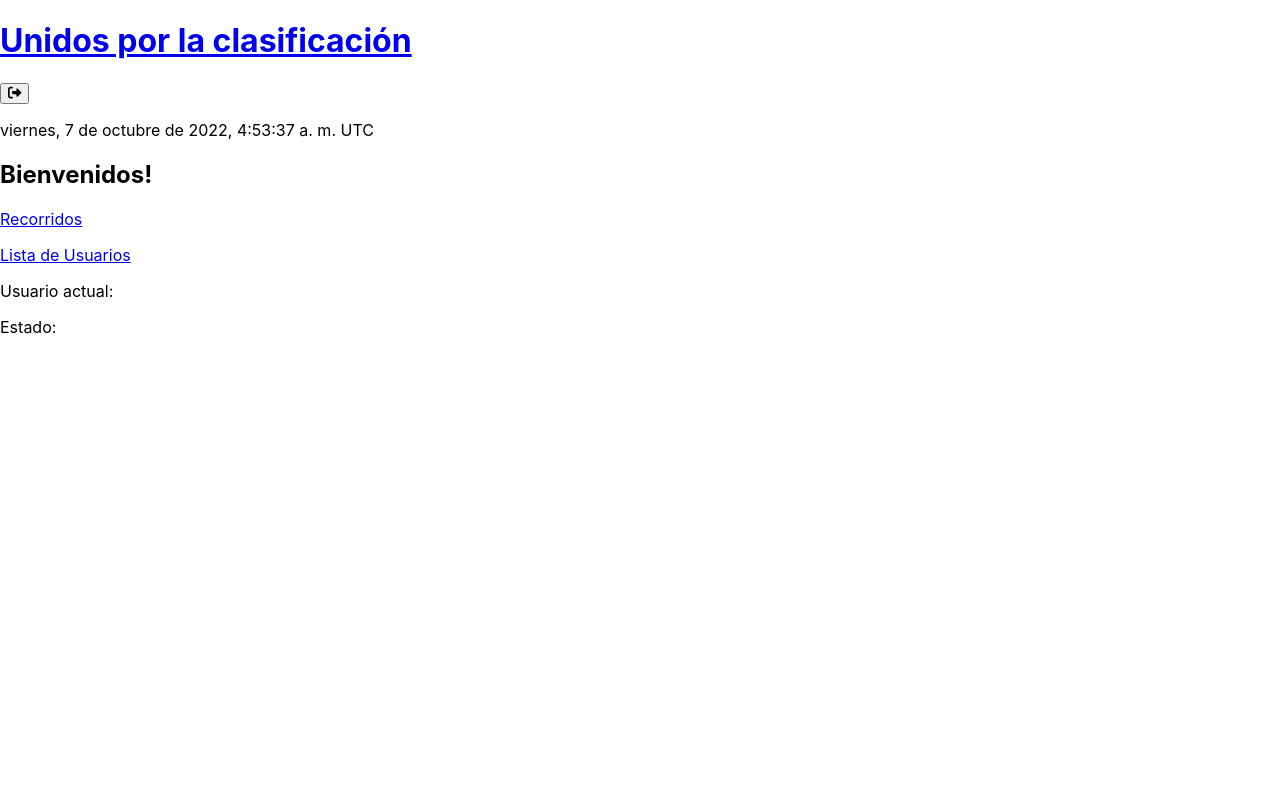
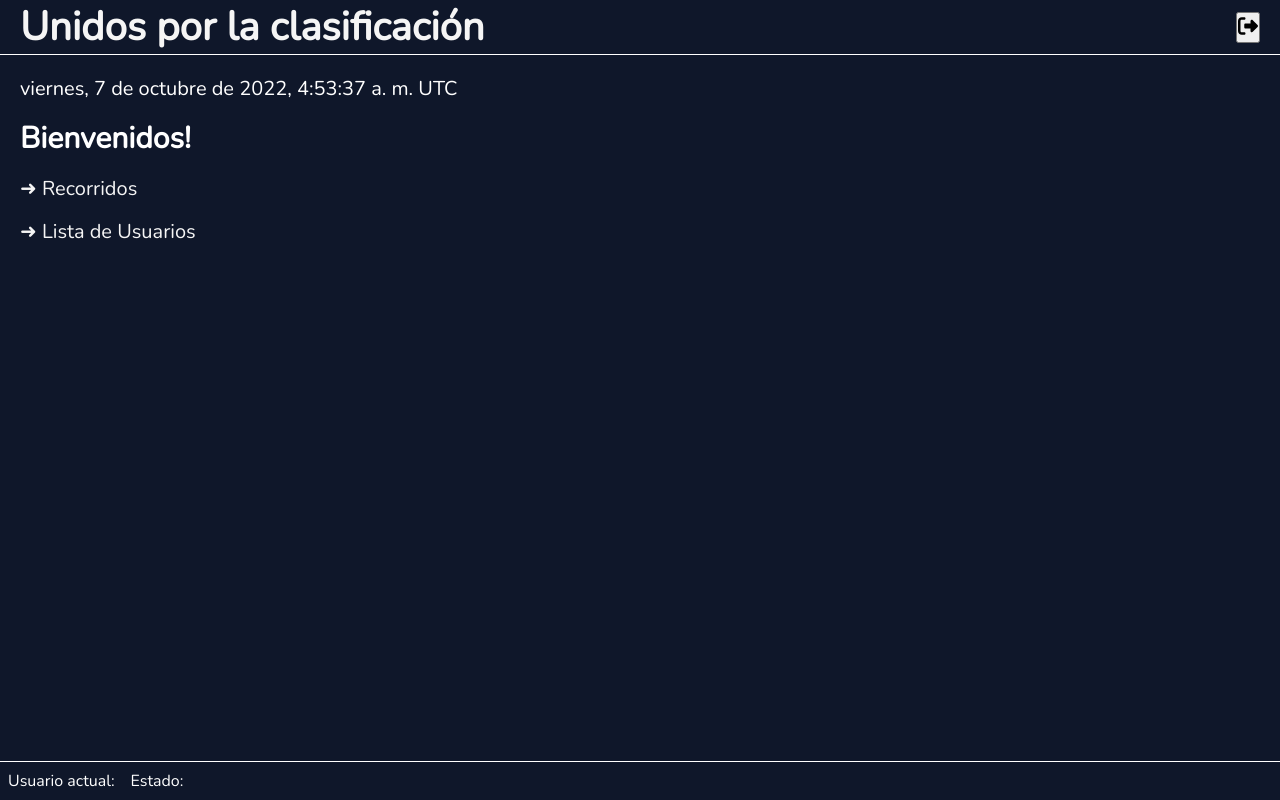
Before and after one commit to nando-dotjs/PF_Altion, a React (Create React App) app in the folder client/: page /dash in a window 1280 px wide. Built offline with nearby package versions, Linux system fonts and the light colour scheme; no server answers.

Commit message:
Se implementa primer CSS

```diff
--- a/client/src/components/DashHeader.js
+++ b/client/src/components/DashHeader.js
@@ -31,12 +31,12 @@ const DashHeader = () => {
 
     let dashClass = null
     if (!DASH_REGEX.test(pathname) && !NOTES_REGEX.test(pathname) && !USERS_REGEX.test(pathname)) {
-        dashClass = "dash-header__container--small"
+        dashClass = "dashHeaderContainer--small"
     }
 
     const logoutButton = (
         <button
-            className="icon-button"
+            className="iconButton"
             title="Logout"
             onClick={sendLogout}
         >
@@ -45,12 +45,12 @@ const DashHeader = () => {
     )
 
     const content = (
-        <header className="dash-header">
-            <div className={`dash-header__container ${dashClass}`}>
+        <header className="dashHeader">
+            <div className={`dashHeaderContainer ${dashClass}`}>
                 <Link to="/dash">
-                    <h1 className="dash-header__title">Unidos por la clasificación</h1>
+                    <h1 className="dashHeaderTitle">Unidos por la clasificación</h1>
                 </Link>
-                <nav className="dash-header__nav">
+                <nav className="dashHeaderNav">
                     {/* add more buttons later */}
                     {logoutButton}
                 </nav>
--- a/client/src/features/users/EditUserForm.js
+++ b/client/src/features/users/EditUserForm.js
@@ -106,11 +106,11 @@ const EditUserForm = ({ user }) => {
             <p className={errClass}>{errContent}</p>
 
             <form className="form" onSubmit={e => e.preventDefault()}>
-                <div className="form__title-row">
+                <div className="formTitleRow">
                     <h2>Edit User</h2>
-                    <div className="form__action-buttons">
+                    <div className="formActionButtons">
                         <button
-                            className="icon-button"
+                            className="iconButton"
                             title="Save"
                             onClick={onSaveUserClicked}
                             disabled={!canSave}
@@ -126,10 +126,10 @@ const EditUserForm = ({ user }) => {
                         </button>
                     </div>
                 </div>
-                <label className="form__label" htmlFor="username">
+                <label className="formLabel" htmlFor="username">
                     Nombre de usuario: <span className="nowrap">[3-20 letras]</span></label>
                 <input
-                    className={`form__input ${validUserClass}`}
+                    className={`formInput ${validUserClass}`}
                     id="username"
                     name="username"
                     type="text"
@@ -138,10 +138,10 @@ const EditUserForm = ({ user }) => {
                     onChange={onUsernameChanged}
                 />
 
-                <label className="form__label" htmlFor="password">
+                <label className="formLabel" htmlFor="password">
                     Contraseña: <span className="nowrap">[vacío = no se modifica]</span> <span className="nowrap">[4-12 carácteres incl. !@#$%]</span></label>
                 <input
-                    className={`form__input ${validPwdClass}`}
+                    className={`formInput ${validPwdClass}`}
                     id="password"
                     name="password"
                     type="password"
@@ -149,10 +149,10 @@ const EditUserForm = ({ user }) => {
                     onChange={onPasswordChanged}
                 />
 
-                <label className="form__label form__checkbox-container" htmlFor="user-active">
+                <label className="formLabel formCheckboxContainer" htmlFor="user-active">
                     ACTIVO:
                     <input
-                        className="form__checkbox"
+                        className="formCheckbox"
                         id="user-active"
                         name="user-active"
                         type="checkbox"
@@ -161,12 +161,12 @@ const EditUserForm = ({ user }) => {
                     />
                 </label>
 
-                <label className="form__label" htmlFor="roles">
+                <label className="formLabel" htmlFor="roles">
                     ROLES:</label>
                 <select
                     id="roles"
                     name="roles"
-                    className={`form__select ${validRolesClass}`}
+                    className={`formSelect ${validRolesClass}`}
                     multiple={true}
                     size="3"
                     value={roles}
--- a/client/src/index.css
+++ b/client/src/index.css
@@ -1,13 +1,378 @@
-body {
+@import url('https://fonts.googleapis.com/css2?family=Nunito&display=swap');
+
+* {
   margin: 0;
-  font-family: -apple-system, BlinkMacSystemFont, 'Segoe UI', 'Roboto', 'Oxygen',
-    'Ubuntu', 'Cantarell', 'Fira Sans', 'Droid Sans', 'Helvetica Neue',
-    sans-serif;
-  -webkit-font-smoothing: antialiased;
-  -moz-osx-font-smoothing: grayscale;
+  padding: 0;
+  box-sizing: border-box;
 }
 
-code {
-  font-family: source-code-pro, Menlo, Monaco, Consolas, 'Courier New',
-    monospace;
+/* || VARIABLES */
+
+:root {
+  /* COLORS */
+  --BGCOLOR: #0F172A;
+  --BORDER-COLOR: #FFF;
+  --COLOR: #FFF;
+  --ERROR: firebrick;
+  --INACTIVE: lightgray;
+  --LINK-COLOR: whitesmoke;
+  --LINK-HOVER: rgba(245, 245, 245, 0.9);
+  --NOTE-BGCOLOR: hsla(240, 64%, 27%, 0.65);
+  --STATUS-COMPLETE: limegreen;
+  --STATUS-OPEN: firebrick;
+  --TABLE-BGCOLOR: #FFF;
+  --TABLE-COLOR: #000;
+  --INPUT-INVALID: #F00;
 }
+
+/* || UTILITY CLASSES */
+.errmsg {
+  display: inline-block;
+  background-color: var(--TABLE-BGCOLOR);
+  color: var(--ERROR);
+  padding: 0.25em;
+  margin-bottom: 0.5em;
+}
+
+.errmsg a:any-link {
+  color: var(--ERROR);
+  text-decoration: underline;
+}
+
+.nowrap {
+  white-space: nowrap;
+}
+
+.icon-button {
+  width: 48px;
+  height: 48px;
+  font-size: 2.5rem;
+  background-color: transparent;
+  border: none;
+  color: var(--COLOR);
+  display: grid;
+  place-content: center;
+}
+
+.iconButton:hover,
+.iconButton:focus-visible {
+  transform: scale(1.2);
+}
+
+.iconButton[disabled] {
+  visibility: hidden;
+}
+
+/* || GENERAL STYLES */
+
+body {
+  font-family: 'Nunito', sans-serif;
+  min-height: 100vh;
+  background-color: var(--BGCOLOR);
+  color: var(--COLOR);
+  /* background-image: url('./img/background.jpg'); */
+  background-size: cover;
+  background-position: top right;
+  background-blend-mode: multiply;
+}
+
+input,
+button,
+textarea,
+select {
+  font: inherit;
+}
+
+#root {
+  /* React root div */
+  min-height: 100vh;
+  display: flex;
+  flex-flow: column nowrap;
+}
+
+a {
+  text-decoration: none;
+}
+
+a:any-link {
+  color: var(--LINK-COLOR);
+}
+
+a:hover,
+a:focus-visible {
+  color: var(--LINK-HOVER);
+}
+
+/* || PAGES */
+
+.public,
+.welcome {
+  display: flex;
+  flex-direction: column;
+  gap: 1rem;
+}
+
+.public {
+  padding: 1em;
+  flex-grow: 1;
+}
+
+.public__main,
+.login {
+  flex-grow: 1;
+  border-top: 2px solid var(--BORDER-COLOR);
+  border-bottom: 2px solid var(--BORDER-COLOR);
+  padding: 1em 0;
+}
+
+.public__addr {
+  margin-top: 1em;
+}
+
+.welcome a::before {
+  content: "➜ "
+}
+
+/* || DASH HEADER, CONTAINER & FOOTER */
+
+.dashHeader {
+  position: sticky;
+  top: 0;
+  z-index: 1;
+  background-color: var(--BGCOLOR);
+  padding: 0 0.5em;
+  border-bottom: 1px solid var(--BORDER-COLOR);
+}
+
+.dashHeaderContainer {
+  display: flex;
+  flex-flow: row nowrap;
+  justify-content: space-between;
+  align-items: center;
+}
+
+.dashHeaderContainer--small {
+  max-width: 800px;
+}
+
+.dashHeaderNav {
+  display: flex;
+  flex-flow: row nowrap;
+  justify-content: flex-end;
+  gap: 0.5em;
+}
+
+.dashContainer {
+  padding: 0.75em 0.5em 0.5em;
+  flex-grow: 1;
+}
+
+.dashFooter {
+  font-size: 1rem;
+  position: sticky;
+  bottom: 0;
+  z-index: 1;
+  background-color: var(--BGCOLOR);
+  padding: 0.5em;
+  border-top: 1px solid var(--BORDER-COLOR);
+  display: flex;
+  flex-flow: row nowrap;
+  justify-content: flex-start;
+  gap: 1em;
+}
+
+.dashFooterButton {
+  font-size: 1rem;
+  width: auto;
+  height: auto;
+}
+
+/* || TABLES - GENERAL */
+
+thead,
+tbody,
+tr {
+  display: contents;
+}
+
+.table {
+  font-size: 1rem;
+  width: 100%;
+  display: grid;
+  grid-template-columns: 1fr 2fr 1fr;
+  color: var(--TABLE-COLOR);
+  gap: 0.1em;
+}
+
+.tableButton {
+  padding: 0.25em;
+  font-size: 1.5rem;
+  color: var(--TABLE-COLOR);
+}
+
+.tableThead {
+  position: sticky;
+  top: 0;
+  z-index: 1;
+}
+
+.tableTh,
+.tableCell {
+  background-color: var(--TABLE-BGCOLOR);
+  text-align: left;
+  border: 1px solid var(--TABLE-COLOR);
+  padding: 0.5em;
+}
+
+.tableCell:last-child {
+  display: grid;
+  place-content: center;
+}
+
+.tableCell--inactive {
+  background-color: var(--INACTIVE);
+}
+
+/* ||  NOTE */
+
+.note__created,
+.note__updated,
+.note__username {
+  display: none;
+}
+
+.note__status {
+  font-weight: bold;
+}
+
+.note__status--open {
+  color: var(--STATUS-OPEN);
+}
+
+.note__status--completed {
+  color: var(--STATUS-COMPLETE);
+}
+
+
+/* || FORM - GENERAL */
+
+.form {
+  display: flex;
+  flex-flow: column nowrap;
+  gap: 0.75em;
+  max-width: 800px;
+}
+
+.formCheckboxContainer {
+  display: flex;
+  align-items: center;
+  width: fit-content;
+  gap: 0.5em;
+}
+
+.formPersist {
+  display: flex;
+  align-items: center;
+  width: 100%;
+  gap: 0.5em;
+}
+
+.formTitleRow {
+  display: flex;
+  justify-content: space-between;
+  align-items: center;
+}
+
+.formInput,
+.formSubmitButton {
+  padding: 0.5em;
+  border-radius: 15px;
+}
+
+.formInput--text {
+  min-height: 150px;
+}
+
+.formInput--incomplete {
+  border: 1px solid var(--INPUT-INVALID);
+  outline: 1px solid var(--INPUT-INVALID);
+}
+
+.formCheckbox {
+  width: 24px;
+  height: 24px;
+}
+
+.formSelect {
+  width: fit-content;
+  padding: 0.25em;
+}
+
+.formActionButtons {
+  display: flex;
+  justify-content: flex-end;
+  align-items: center;
+  gap: 0.5em;
+  position: absolute;
+  right: 0.5em;
+}
+
+.formRow {
+  display: flex;
+  flex-flow: row nowrap;
+  gap: 2em;
+}
+
+.formDivider {
+  display: flex;
+  flex-flow: column nowrap;
+  gap: 0.5em;
+}
+
+@media screen and (max-width: 400px) {
+  h1 {
+    font-size: 2rem;
+  }
+
+  .dashHeaderNav {
+    gap: 0;
+  }
+
+  .iconButton {
+    font-size: 1.5rem;
+  }
+}
+
+
+@media screen and (min-width: 768px) {
+
+  body {
+    font-size: 1.25rem;
+  }
+
+  .dashHeader {
+    padding: 0 1em;
+  }
+
+  .dashContainer {
+    padding: 1em;
+  }
+
+  .table {
+    font-size: 1.5rem;
+  }
+
+  .table--notes {
+    grid-template-columns: repeat(3, 1fr) 2fr repeat(2, 1fr);
+  }
+
+  .note__created,
+  .note__updated,
+  .note__username {
+    display: block
+  }
+
+  .form__action-buttons {
+    position: static;
+  }
+}
```
